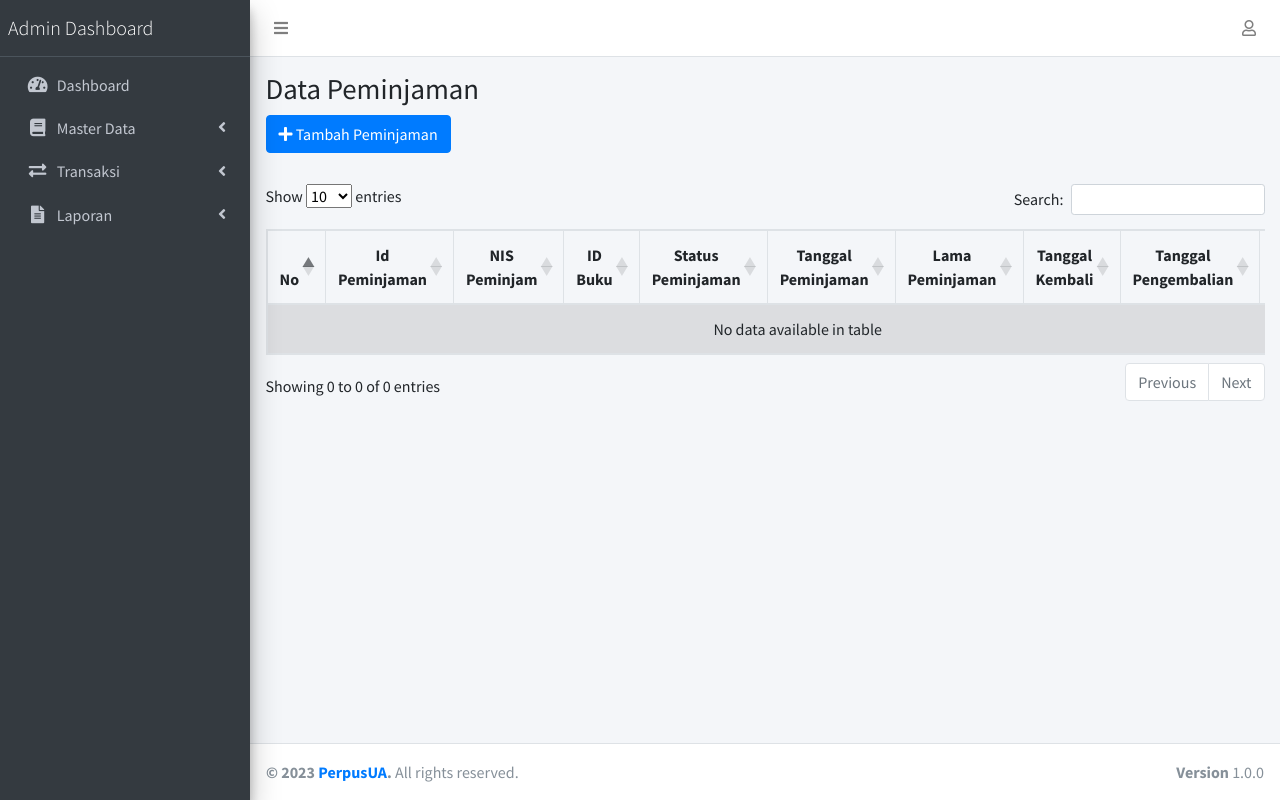
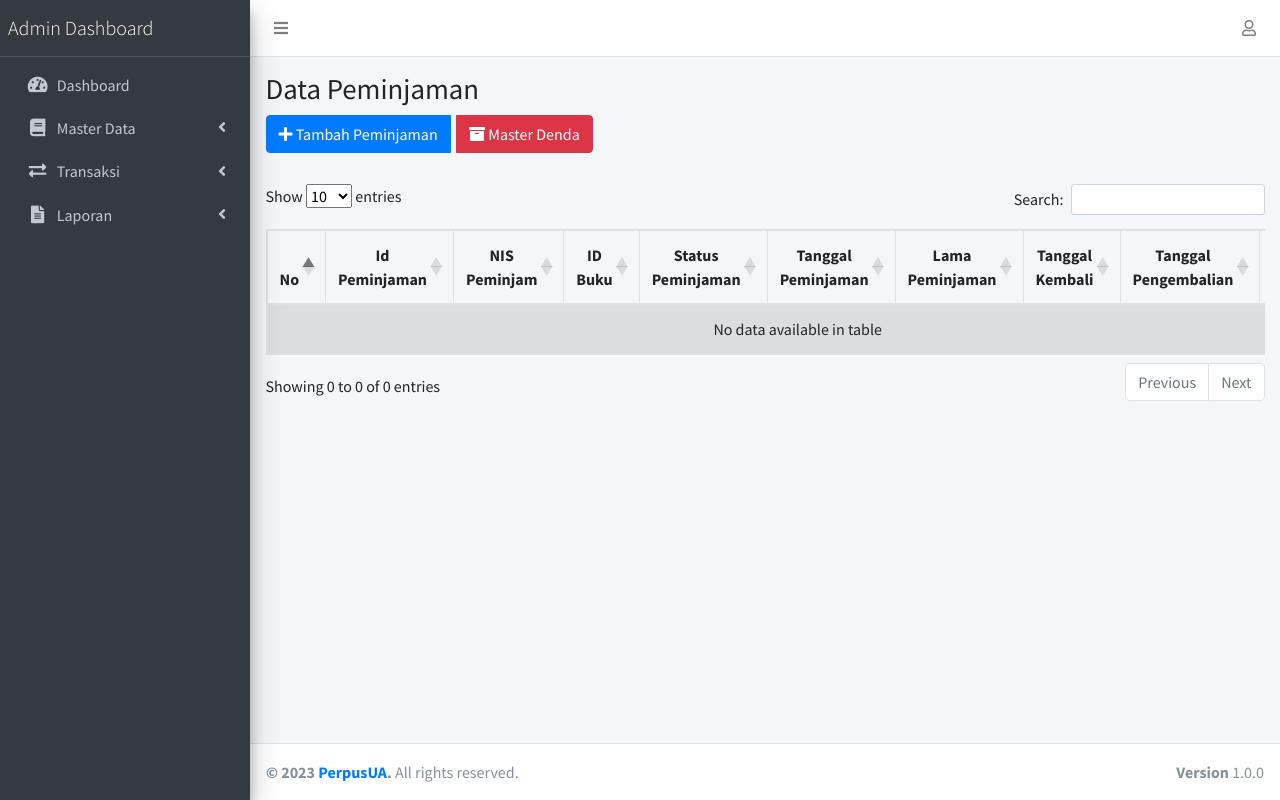
Before and after one commit to KinderJoyEnak-RY/perpustakaan_ua, a CodeIgniter app: the page made by application/views/admin/data_peminjaman.php in a window 1280 px wide. Run offline with CodeIgniter, Linux system fonts and the light colour scheme; data that the repository does not hold is empty; some libraries are stand-ins or nearby versions.

Commit message:
pinjam pinjam

```diff
--- a/application/views/admin/data_buku.php
+++ b/application/views/admin/data_buku.php
@@ -205,7 +205,7 @@
                             <i class="fas fa-tags"></i> Kategori
                         </button>
 						<button class="btn btn-danger mr-2" data-toggle="modal" data-target="#modalTambahDenda">
-                            <i class="fas fa-archive"></i> Dendaa
+                            <i class="fas fa-archive"></i> Denda
                         </button>
                         <button class="btn btn-primary" data-toggle="modal" data-target="#modalTambahBuku">
                             <i class="fas fa-plus"></i> Tambah Buku
@@ -343,7 +343,7 @@
                                         </div>
                                         <div class="form-group">
                                             <label>Status</label>
-                                            <input type="text" class="form-control" name="status " required>
+                                            <input type="text" class="form-control" name="status" required>
 
                                         </div>
                                         <button type="button" onclick="tambahDenda()" class="btn btn-success">Simpan</button>
@@ -586,6 +586,7 @@
                     alert('Denda berhasil ditambahkan');
                     $('#modalTambahDenda').modal('hide');
                     location.reload();
+					console.log(data);
                 },
                 error: function(jqXHR, textStatus, errorThrown) {
                     alert('Gagal menambahkan Denda');
--- a/application/views/admin/data_peminjaman.php
+++ b/application/views/admin/data_peminjaman.php
@@ -204,8 +204,11 @@
                         <button class="btn btn-success mr-2" data-toggle="modal" data-target="#modalTambahKategori">
                             <i class="fas fa-tags"></i> Kategori
                         </button> -->
-                        <button class="btn btn-primary" data-toggle="modal" data-target="#modalTambahAnggota">
+                        <button class="btn btn-primary" data-toggle="modal" data-target="#modalTambahPinjam">
                             <i class="fas fa-plus"></i> Tambah Peminjaman
+                        </button> &nbsp;&nbsp;
+						<button class="btn btn-danger mr-2" data-toggle="modal" data-target="#modalTambahDenda">
+                            <i class="fas fa-archive"></i> Master Denda
                         </button>
                     </div>
                 </div>
@@ -269,54 +272,81 @@
                         </table>
                     </div>
 
-                    <!-- Modal Tambah Anggota -->
-                    <div class="modal fade" id="modalTambahAnggota" tabindex="-1" role="dialog" aria-labelledby="modalLabelTambahAnggota" aria-hidden="true">
+                    <!-- Modal Tambah Peminjaman -->
+                    <div class="modal fade" id="modalTambahPinjam" tabindex="-1" role="dialog" aria-labelledby="modalLabelTambahPinjam" aria-hidden="true">
                         <div class="modal-dialog" role="document">
                             <div class="modal-content">
                                 <div class="modal-body">
-                                    <h5 class="mb-3" style="text-align: center;">Tambah Anggota Baru</h5>
-                                    <form id="formTambahAnggota" action="javascript:void(0)" method="post" enctype="multipart/form-data">
+                                    <h5 class="mb-3" style="text-align: center;">Tambah Peminjaman</h5>
+                                    <form id="formTambahPinjam" action="javascript:void(0)" method="post" enctype="multipart/form-data">
                                         <div class="form-group">
-                                            <label>Nama Lengkap</label>
-                                            <input type="text" class="form-control" name="nama" id="nama">
+                                            <label>ID PEMINJAMAN</label>
+                                            <input type="text" class="form-control" name="id_pinjam" id="id_pinjam" required>
                                         </div>
                                         <div class="form-group">
-                                            <label>NIS</label>
-                                            <input type="number" class="form-control" name="nis" id="nis">
+                                            <label>NIS PEMINJAM</label>
+                                            <input type="text" class="form-control" name="nis" id="nis" required>
                                         </div>
                                         <div class="form-group">
-                                            <label>Kelas</label>
-                                            <input type="text" class="form-control" name="kelas" id="kelas">
+                                            <label>BUKU</label>
+											<input type="hidden" class="form-control" name="id_buku" id="id_buku" required>
+                                            <input type="text" class="form-control" name="judul" id="judul" required>
                                         </div>
                                         <div class="form-group">
-                                            <label>Username</label>
-                                            <input type="text" class="form-control" name="username" id="username">
+                                            <label>TANGGAL PEMINJAMAN</label>
+                                            <input type="date" class="form-control" name="tgl_pinjam" id="tgl_pinjam" required>
                                         </div>
                                         <div class="form-group">
-                                            <label>Password</label>
-                                            <input type="password" class="form-control" name="password" id="password">
+                                            <label>LAMA PEMINJAMAN</label>
+                                            <input type="number" class="form-control" name="lama_pinjam" id="lama_pinjam" value="2" readonly>
                                         </div>
                                         <div class="form-group">
-                                            <label>Email</label>
-                                            <input type="text" class="form-control" name="email" id="email">
+                                            <label>TANGGAL PENGEMBALIAN</label>
+                                            <input type="date" class="form-control" name="tgl_pengembalian" id="tgl_pengembalian">
                                         </div>
-                                        <div class="form-group">
-                                            <label>Telefon</label>
-                                            <input type="number" class="form-control" name="telefon" id="telefon">
-                                        </div>
-                                        <div class="form-group">
-                                            <label>Role</label>
-                                            <select class="form-control" name="role" id="role">
-                                                <option value="staff">Staff</option>
-                                                <option value="anggota">Anggota</option>
-                                            </select>
-                                        </div>
-                                        <button type="button" onclick="tambahAnggota()" class="btn btn-primary">Simpan</button>
+                                        <button type="button" onclick="tambahPeminjaman()" class="btn btn-primary">Simpan</button>
                                     </form>
                                 </div>
                             </div>
                         </div>
                     </div>
+					<!--Denda -->
+					<div class="modal fade small-modal" id="modalTambahDenda" tabindex="-1" role="dialog" aria-labelledby="modalLabelTambahDenda" aria-hidden="true">
+                        <div class="modal-dialog" role="document">
+                            <div class="modal-content">
+                                <div class="modal-body">
+                                    <h5 class="mb-3">Data Denda</h5>
+                                    <table class="table table-hover table-bordered small-table">
+                                        <thead>
+                                            <tr>
+                                                <th class="text-center">Denda</th>
+                                                <th class="text-center">Status</th>
+                                                <th class="text-center">Aksi</th>
+                                            </tr>
+                                        </thead>
+                                        <tbody id="listDenda">
+                                            <!-- Data Denda akan diisi di sini melalui JavaScript -->
+                                        </tbody>
+                                    </table>
+                                    <!-- Form Tambah Denda -->
+                                    <h5 class="mt-4 mb-3">Tambah Denda Baru</h5>
+                                    <form id="formTambahDenda" action="javascript:void(0)" method="post">
+                                        <div class="form-group">
+                                            <label>Denda</label>
+                                            <input type="text" class="form-control" name="harga_denda" required>
+                                        </div>
+                                        <div class="form-group">
+                                            <label>Status</label>
+                                            <input type="text" class="form-control" name="status" required>
+
+                                        </div>
+                                        <button type="button" onclick="tambahDenda()" class="btn btn-success">Simpan</button>
+                                    </form>
+                                </div>
+                            </div>
+                        </div>
+                    </div>
+
 
                     <!-- Modal Edit Buku -->
                     <div class="modal fade" id="modalEditAnggota" tabindex="-1" role="dialog" aria-labelledby="modalLabelEditAnggota" aria-hidden="true">
@@ -423,8 +453,64 @@
         });
     </script>
     <script>
+		function tambahDenda() {
+            $.ajax({
+                url: "<?php echo site_url('admin/tambah_denda'); ?>",
+                type: "POST",
+                data: $('#formTambahDenda').serialize(),
+                success: function(data) {
+                    alert('Denda berhasil ditambahkan');
+                    $('#modalTambahDenda').modal('hide');
+                    location.reload();
+					console.log(data);
+                },
+                error: function(jqXHR, textStatus, errorThrown) {
+                    alert('Gagal menambahkan Denda');
+                }
+            });
+        }
+		$('#modalTambahDenda').on('show.bs.modal', function(e) {
+            $.ajax({
+                url: "<?php echo site_url('admin/get_all_denda'); ?>",
+                type: "GET",
+                dataType: "JSON",
+                success: function(data) {
+                    var html = '';
+                    for (var i = 0; i < data.length; i++) {
+						var statusDenda = data[i].status == 1 ? "Aktif" : "Tidak Aktif";
+                        html += '<tr><td>' + data[i].harga_denda + '</td><td>' + statusDenda + '</td><td class="text-center"><a href="javascript:void(0)" onclick="deleteDenda(' + data[i].id + ')"><i class="fas fa-trash-alt text-danger"></i></a></td></tr>';
+                    }
+                    $('#listDenda').html(html);
+                }
+            });
+        });
+		function deleteDenda(id) {
+            if (confirm('Apakah Anda yakin ingin menghapus denda ini?')) {
+                $.ajax({
+                    url: "<?php echo site_url('admin/delete_denda/'); ?>" + id,
+                    type: "POST",
+                    success: function(data) {
+                        alert('Denda berhasil dihapus');
+                        $('#modalTambahDenda').modal('hide');
+                        location.reload();
+                    },
+                    error: function(jqXHR, textStatus, errorThrown) {
+                        alert('Gagal menghapus Denda');
+                    }
+                });
+            }
+        }
+		// ini buat nyeting tanggalnya yo el tak buat max 2 hari
+    	var tglPinjamInput = document.getElementById("tgl_pinjam");
+    	var tglPengembalianInput = document.getElementById("tgl_pengembalian");
+    	var harinini = new Date();
+    	var formattedDate = harinini.toISOString().slice(0, 10);
+    	tglPinjamInput.value = formattedDate;
+    	harinini.setDate(harinini.getDate() + 2);
+    	formattedDate = harinini.toISOString().slice(0, 10);
+    	tglPengembalianInput.value = formattedDate;
 
-        function tambahAnggota() {
+        function tambahPeminjaman() {
 
 			var nama = document.getElementById("nama").value;
 			var nis = document.getElementById("nis").value;
@@ -464,20 +550,20 @@
        		 	return;
     		}
 
-            var formData = new FormData($('#formTambahAnggota')[0]);
+            var formData = new FormData($('#formTambahPinjam')[0]);
             $.ajax({
-                url: "<?php echo site_url('admin/tambah_anggota'); ?>",
+                url: "<?php echo site_url('admin/tambah_peminjaman'); ?>",
                 type: "POST",
                 data: formData,
                 contentType: false,
                 processData: false,
                 success: function(data) {
-                    popalert('Anggota berhasil ditambahkan');
-                    $('#modalTambahAnggota').modal('hide');
+                    alert('Peminjaman berhasil ditambahkan');
+                    $('#modalTambahPinjam').modal('hide');
                     location.reload();
                 },
                 error: function(jqXHR, textStatus, errorThrown) {
-                    popalert('Gagal menambahkan Anggota');
+                    alert('Gagal menambahkan Peminjaman');
                 }
             });
         }
```
Also changed, not shown: application/views/admin/data_anggota.php (+12 -2 lines), uploads/Screenshot_2023-09-20_1352181.png (added), uploads/qrcodes/6547c5d90e630.png (added).
